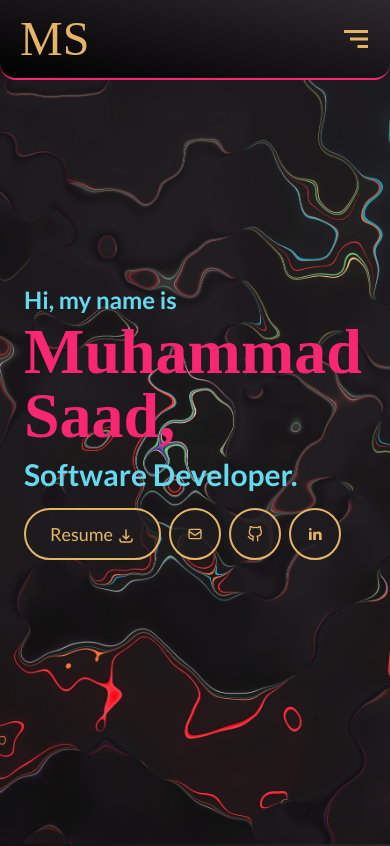
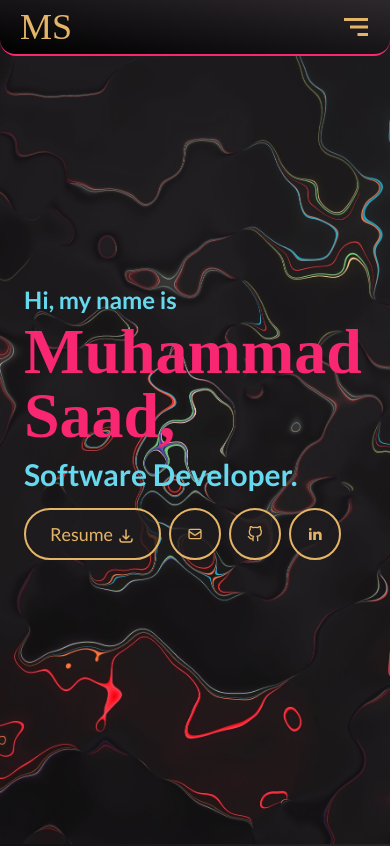
Before and after one commit to mxsaad/portfolio-website, a React (Create React App) app: page / in a window 390 px wide. Shown: the top 846 px of the page. Built offline with nearby package versions, Linux system fonts and the light colour scheme; no server answers; a web font is replaced by a local one.

Commit message:
Make header and footer smaller
Add GitHub Actions job to automatically deploy on commit

```diff
--- a/src/components/Footer.js
+++ b/src/components/Footer.js
@@ -2,7 +2,7 @@ import React from 'react';
 
 const Footer = () => {
     return (
-        <footer className='w-full py-4 flex justify-center items-center bg-gradient-to-tr from-black to-mk-gray text-mk-yellow text-sm md:text-base lg:text-lg border-t-2 border-mk-pink duration-150'>
+        <footer className='w-full py-2 md:py-3 flex justify-center items-center bg-gradient-to-tr from-black to-mk-gray text-mk-yellow text-sm md:text-base lg:text-lg border-t-2 border-mk-pink duration-150'>
             © Muhammad Saad
         </footer>
   );
--- a/src/components/NavBar.js
+++ b/src/components/NavBar.js
@@ -11,10 +11,10 @@ const NavBar = () => {
   }
 
   return (
-    <header className='z-10 fixed w-full h-20 bg-gradient-to-tr from-black to-mk-gray flex justify-between items-center px-2 rounded-b-2xl border-mk-pink border-b-2'>
+    <header className='z-10 fixed w-full h-14 md:h-16 bg-gradient-to-tr from-black to-mk-gray flex justify-between items-center px-2 rounded-b-2xl border-mk-pink border-b-2'>
         {/* Initials */}
-        <button className={!menuOpen ? 'font-nautigal text-5xl px-3 text-mk-yellow hover:text-mk-pink hover:scale-105 duration-150 z-10'
-          : 'font-nautigal text-5xl px-3 text-mk-pink hover:text-mk-yellow hover:scale-105 duration-150 z-10'}>
+        <button className={!menuOpen ? 'font-nautigal text-4xl md:text-5xl px-3 text-mk-yellow hover:text-mk-pink hover:scale-105 duration-150 z-10'
+          : 'font-nautigal text-4xl md:text-5xl px-3 text-mk-pink hover:text-mk-yellow hover:scale-105 duration-150 z-10'}>
           <Link onClick={menuOpen ? (() => toggleMenu()) : void(0)} to="home" smooth={true} duration={500}>MS</Link>
         </button>
 
```
